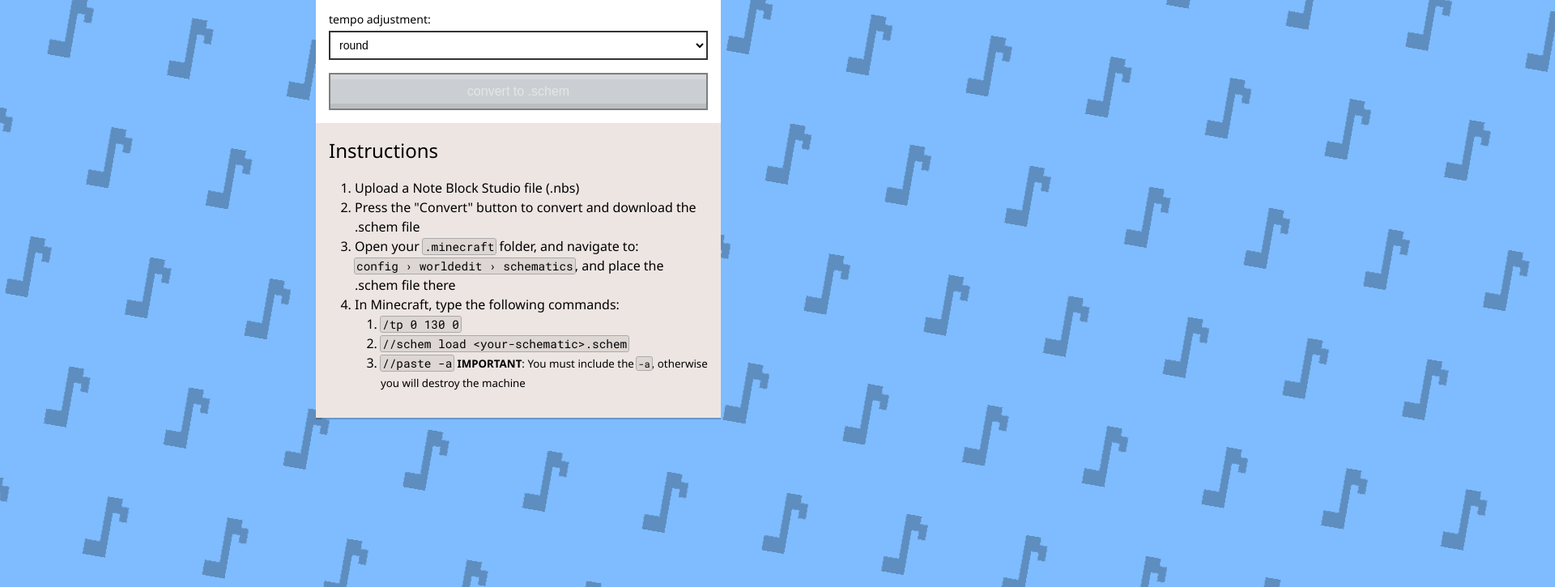
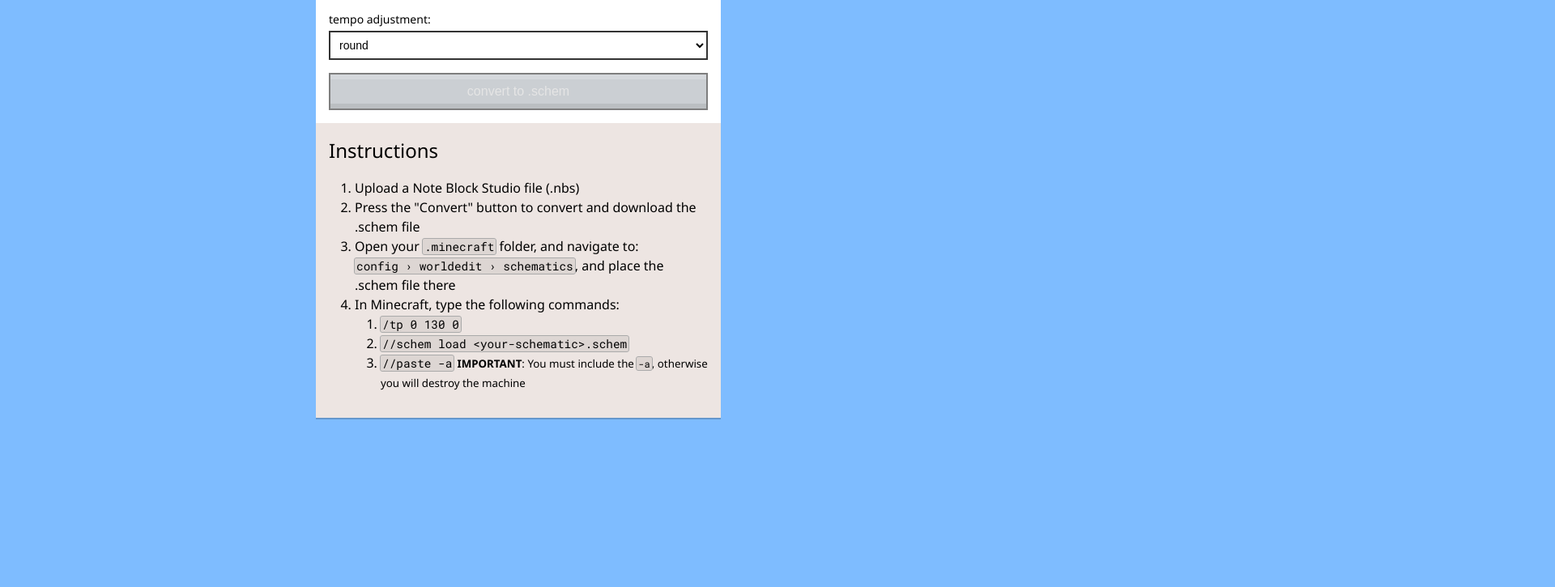
Before and after one commit to vladdeSV/nbs-schem-line, a website with bundled scripts: page web/index.html in a window 1280 px wide. Shown: the part 256-981 px from the top of the page at 81% size, 1920 px wide, since content can reach past the window. After the commit the page ends 800 px from the top, so only its background shows below. Built offline with nearby package versions, Linux system fonts and the light colour scheme.

Commit message:
remove notes in bg

```diff
--- a/web/style.css
+++ b/web/style.css
@@ -62,44 +62,6 @@ body {
   padding: 1em;
   overflow: hidden;
 }
-
-body::before {
-  content: '';
-  position: absolute;
-  z-index: -1;
-  width: 200%;
-  height: 200%;
-  inset: -50%;
-
-  background-image: url('notes.svg');
-  background-repeat: repeat;
-  background-size: 150px 300px;
-  rotate: 10deg;
-  opacity: 0.25;
-}
-
-@keyframes bg {
-  from {
-    transform: translate(0, 0);
-  }
-
-  to {
-
-    transform: translate(400px, 200px);
-  }
-}
-
-/*
-not too fond of the animation tbh. disabling for now
-@media (prefers-reduced-motion: no-preference) {
-  body::before {
-    animation-name: bg;
-    animation-duration: 30s;
-    animation-timing-function: linear;
-    animation-iteration-count: infinite;
-  }
-}
-*/
 
 .converter {
   max-width: 100%;
```
